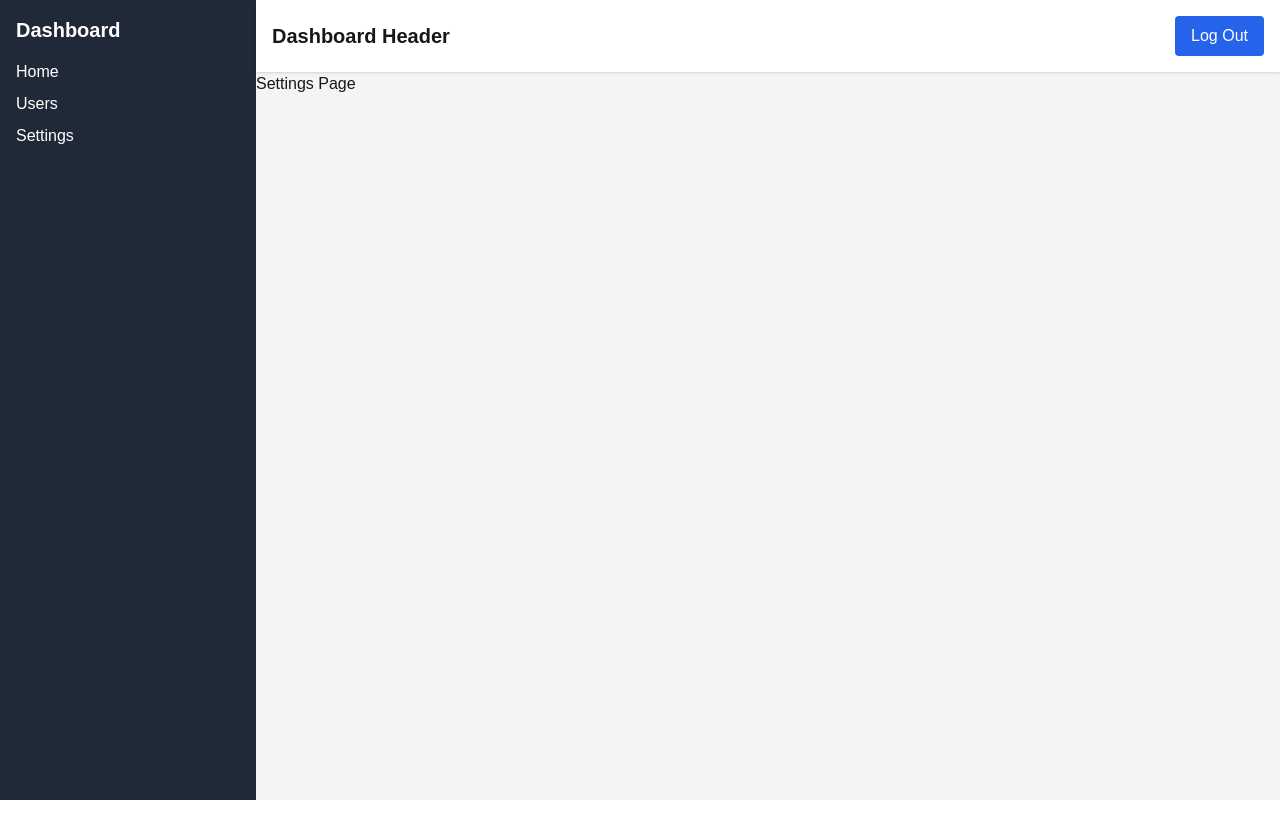
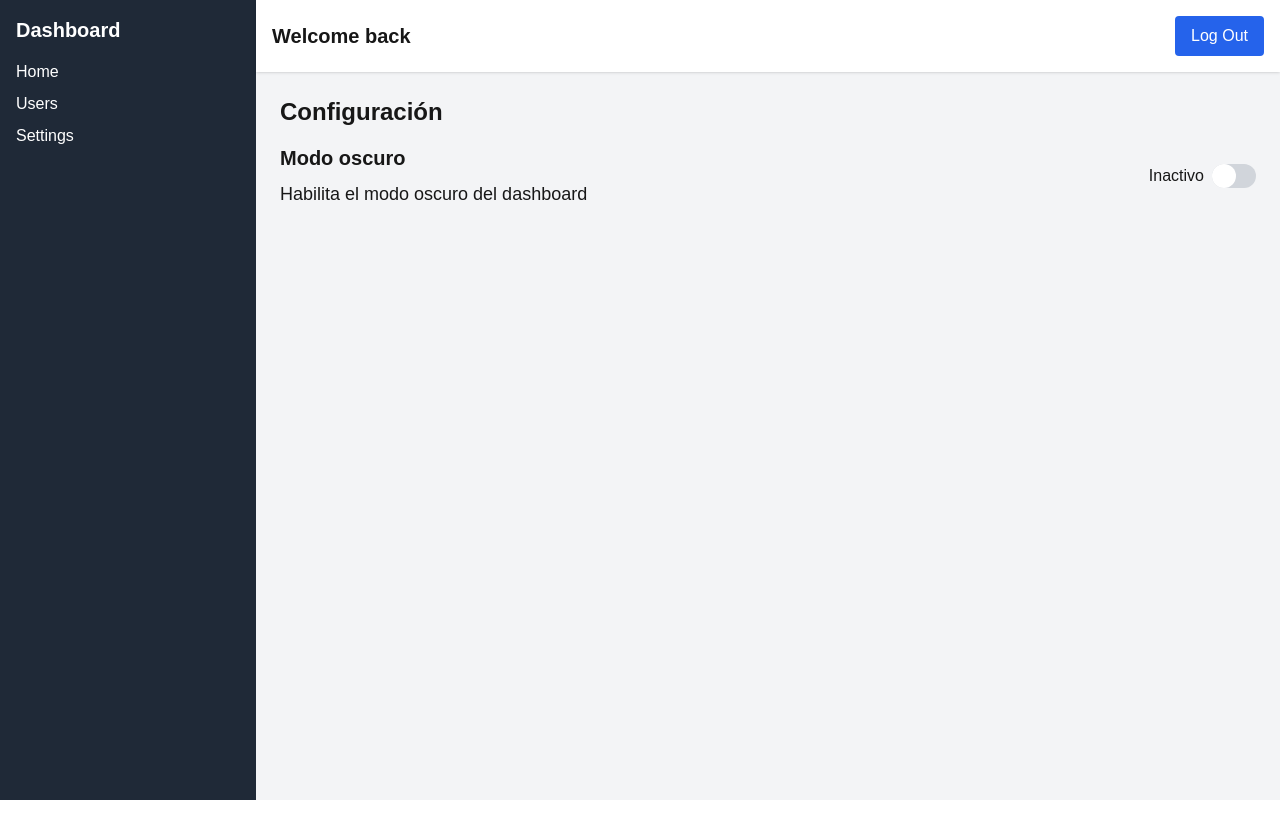
Before and after one commit to hzdelgado/dashboard-graphql, a Next.js app: page /dashboard/settings in a window 1280 px wide. Shown: the top 838 px of the page. Before the commit the page ends 800 px from the top, so only its background shows below. Built offline with nearby package versions, Linux system fonts and the light colour scheme.

Commit message:
register view integrated with backend

```diff
--- a/app/dashboard/layout.tsx
+++ b/app/dashboard/layout.tsx
@@ -12,7 +12,7 @@ export default function DashboardLayout({
       {/* Barra lateral */}
         <Sidebar/>
       {/* Contenido principal */}
-      <div className="flex flex-col flex-1 bg-gray-100">
+      <div className="flex flex-col flex-1 bg-gray-100 dark:bg-slate-600">
         <Header />
         {children}
       </div>
--- a/app/dashboard/page.tsx
+++ b/app/dashboard/page.tsx
@@ -1,7 +1,6 @@
 "use client";
 import { redirect } from "next/navigation";
 import DashboardLayout from "./layout";
-import { useEffect } from "react";
 
 const DashboardPage = ({
     children,
--- a/app/dashboard/settings/page.tsx
+++ b/app/dashboard/settings/page.tsx
@@ -1,6 +1,24 @@
+"use client"
+import InputSwitch from "@/components/input/InputSwitch";
+import { useTheme } from "@/context/ThemeContext";
 
 export default function Settings() {
+  const { toggleDarkMode } = useTheme();
+
+
   return (
-      <div>Settings Page</div>
+    <div className="flex flex-col items-start min-h-screen p-6">
+      <h1 className="text-2xl font-bold mb-4 dark:text-white">Configuración</h1>
+
+      <div className="flex flex-row justify-between w-full">
+        <label>
+        <h3 className="text-xl font-semibold mb-2 dark:text-white">Modo oscuro</h3>
+        <h3 className="text-lg font-medium dark:text-white">Habilita el modo oscuro del dashboard</h3>
+        </label>
+
+          <InputSwitch onToggle={toggleDarkMode}/>
+      </div>
+
+    </div>
   );
 }
--- a/app/layout.tsx
+++ b/app/layout.tsx
@@ -4,6 +4,7 @@ import "./globals.css";
 import ApolloProvider from "../utils/ApolloProvider";
 import OverlayLoader from "../components/loader/OverlayLoader";
 import { LoaderProvider } from "@/context/LoaderContext";
+import { ThemeProvider } from "@/context/ThemeContext"; // Importamos el ThemeProvider
 
 const geistSans = localFont({
   src: "./fonts/GeistVF.woff",
@@ -27,6 +28,7 @@ export default function RootLayout({
   children: React.ReactNode;
 }>) {
   return (
+    <ThemeProvider>
       <html lang="en">
         <body
           className={`${geistSans.variable} ${geistMono.variable} antialiased`}
@@ -36,8 +38,8 @@ export default function RootLayout({
             <OverlayLoader />
             <ApolloProvider>{children}</ApolloProvider>
           </LoaderProvider>
-
         </body>
       </html>
+    </ThemeProvider>
   );
 }
--- a/components/Header.tsx
+++ b/components/Header.tsx
@@ -7,8 +7,8 @@ const Header = () => {
     await logout();
   };
     return (
-      <div className="bg-white p-4 shadow flex justify-between items-center">
-        <div className="font-bold text-xl">Dashboard Header</div>
+      <div className="bg-white p-4 shadow flex justify-between items-center dark:bg-slate-400">
+        <div className="font-bold text-xl">Welcome back</div>
         <div>
           <button onClick={handleLogout} className="bg-blue-600 text-white px-4 py-2 rounded">Log Out</button>
         </div>
--- /dev/null
+++ b/components/input/InputSwitch.tsx
@@ -0,0 +1,37 @@
+// components/Switch.tsx
+import { useState } from 'react';
+
+interface SwitchProps {
+  initialState?: boolean; // Estado inicial del switch, por defecto es 'false'
+  onToggle?: (state: boolean) => void; // Función que se ejecuta al cambiar el estado
+}
+
+const InputSwitch = ({ initialState = false, onToggle }: SwitchProps) => {
+  const [isEnabled, setIsEnabled] = useState(initialState);
+
+  // Función para cambiar el estado del switch
+  const toggleSwitch = () => {
+    const newState = !isEnabled;
+    setIsEnabled(newState);
+    if (onToggle) {
+      onToggle(newState); // Llamar la función onToggle si se pasó como prop
+    }
+  };
+
+  return (
+    <label htmlFor="switch" className="flex items-center cursor-pointer">
+      <span className="mr-2 dark:text-white">{isEnabled ? "Activo" : "Inactivo"}</span>
+      <div
+        onClick={toggleSwitch}
+        id="switch"
+        className={`relative inline-flex items-center h-6 rounded-full w-11 ${isEnabled ? "bg-green-500" : "bg-gray-300"}`}
+      >
+        <span
+          className={`transform transition-all duration-300 ease-in-out inline-block w-6 h-6 rounded-full bg-white ${isEnabled ? "translate-x-5" : "translate-x-0"}`}
+        />
+      </div>
+    </label>
+  );
+};
+
+export default InputSwitch;
--- a/components/login/LoginForm.tsx
+++ b/components/login/LoginForm.tsx
@@ -3,12 +3,10 @@
 import { useState } from "react";
 import { useRouter } from "next/navigation";
 import PasswordInput from "../input/PasswordInput";
-import { isValidPassword } from "@/utils/validations";
 import { setTokenInCookie } from "@/utils/cookies";
 import TextInput from "../input/TextInput";
 import { useLoader } from "@/context/LoaderContext";
 import { loginUser } from "@/services/authService";
-import Cookies from "js-cookie";
 
 const LoginForm = () => {
     const router = useRouter();
@@ -21,25 +19,15 @@ const LoginForm = () => {
 
     const handleLogin = async (e: React.FormEvent) => {
       e.preventDefault();
-      // Activamos el loader antes de comenzar la operación asíncrona
       showLoader();
-
-      /*if (!isValidPassword(password)) {
-        setError(
-          "La contraseña debe tener al menos 6 caracteres, incluir una mayúscula, una minúscula, un número y un carácter especial."
-        );
-        hideLoader()
-        return;
-      }*/
-
       try {
         const userData = await loginUser(email, password);
         // Guardamos el token en una cookie con una fecha de expiración
         console.log('userData', userData)
-        setTokenInCookie(userData); // Expira en 1 día
+        setTokenInCookie(userData.token); // Expira en 1 día
         router.push("/dashboard/home")
       } catch (error: any) {
-        setError(error.message || "Login failed");
+        setError(error.message);
       } finally {
         hideLoader();
       }
@@ -47,7 +35,7 @@ const LoginForm = () => {
 
     return (
         <div className="w-full max-w-md bg-white p-8 rounded shadow-md">
-          <h2 className="text-2xl font-bold text-center mb-6">Login Dashboard</h2>
+          <h2 className="text-2xl font-bold text-center mb-6">Ingreso</h2>
           <form onSubmit={handleLogin}>
             {/* Correo */}
             <TextInput
@@ -73,7 +61,7 @@ const LoginForm = () => {
             </button>
           </form>
           <p className="mt-4 text-center text-sm text-gray-600">
-            ¿No tienes cuenta?{" "}
+            ¿No estas registrado?{" "}
             <a
               href="/register"
               className="text-indigo-600 hover:underline"
--- a/components/register/RegisterForm.tsx
+++ b/components/register/RegisterForm.tsx
@@ -4,6 +4,9 @@ import { useRouter } from "next/navigation";
 import PasswordInput from "../input/PasswordInput";
 import { isValidPassword } from "../../utils/validations";
 import TextInput from "../input/TextInput";
+import { signUpUser } from "@/services/authService";
+import { setTokenInCookie } from "@/utils/cookies";
+import { useLoader } from "@/context/LoaderContext";
 
 const RegisterForm = () => {
   const [name, setName] = useState<string>("");
@@ -12,9 +15,11 @@ const RegisterForm = () => {
   const [confirmPassword, setConfirmPassword] = useState<string>("");
   const [error, setError] = useState<string>("");
   const router = useRouter();
+  const { showLoader, hideLoader } = useLoader();
 
   const handleSubmit = async (e: React.FormEvent<HTMLFormElement>) => {
     e.preventDefault();
+    showLoader();
 
     if (!isValidPassword(password)) {
       setError(
@@ -28,16 +33,28 @@ const RegisterForm = () => {
       return;
     }
 
-    router.push("/dashboard");
+    try {
+      const userData = await signUpUser(name, email, password);
+      // Guardamos el token en una cookie con una fecha de expiración
+      console.log('userData', userData)
+      setTokenInCookie(userData.token); // Expira en 1 día
+      router.push("/dashboard/home")
+    } catch (error: any) {
+      setError(error.message);
+    } finally {
+      hideLoader();
+    }
+
   };
 
   return (
+    <div className="w-full max-w-md bg-white p-8 rounded shadow-md">
+
     <form
       onSubmit={handleSubmit}
-      className="w-full max-w-md p-8 bg-white shadow-md rounded-md"
     >
       <h1 className="text-2xl font-semibold text-gray-800 text-center mb-6">
-        Registrarse
+        Registro
       </h1>
       {error && <p className="text-red-500 text-center mb-4">{error}</p>}
 
@@ -78,9 +95,19 @@ const RegisterForm = () => {
         type="submit"
         className="w-full bg-indigo-600 text-white py-2 rounded-md hover:bg-indigo-700 transition-colors"
       >
-        Registrarse
+        Sign up
       </button>
     </form>
+    <p className="mt-4 text-center text-sm text-gray-600">
+    ¿Ya estas registrad@?{" "}
+    <a
+      href="/login"
+      className="text-indigo-600 hover:underline"
+    >
+      Ingresa aquí
+    </a>
+  </p>
+  </div>
   );
 };
 
--- /dev/null
+++ b/context/ThemeContext.tsx
@@ -0,0 +1,58 @@
+// context/ThemeContext.tsx
+"use client";
+import { createContext, useState, useContext, ReactNode, useEffect } from "react";
+
+// Definir el tipo para el contexto
+interface ThemeContextType {
+  darkMode: boolean;
+  toggleDarkMode: () => void;
+}
+
+// Crear el contexto con un valor predeterminado
+const ThemeContext = createContext<ThemeContextType | undefined>(undefined);
+
+// Componente proveedor del contexto
+export const ThemeProvider = ({ children }: { children: ReactNode }) => {
+  const [darkMode, setDarkMode] = useState<boolean>(false);
+
+  // Cargar el estado inicial del tema desde localStorage (si existe)
+  useEffect(() => {
+    const savedTheme = localStorage.getItem("darkMode");
+    if (savedTheme === "true") {
+      setDarkMode(true);
+      document.documentElement.classList.add('dark');
+    } else {
+      document.documentElement.classList.remove('dark');
+    }
+  }, []);
+
+  // Función para alternar entre los modos
+  const toggleDarkMode = () => {
+    setDarkMode(prevMode => {
+      const newMode = !prevMode;
+      if (newMode) {
+        document.documentElement.classList.add('dark'); // Añadir clase 'dark'
+        localStorage.setItem('darkMode', 'true');
+      } else {
+        document.documentElement.classList.remove('dark'); // Remover clase 'dark'
+        localStorage.setItem('darkMode', 'false');
+      }
+      return newMode;
+    });
+  };
+
+  return (
+    <ThemeContext.Provider value={{ darkMode, toggleDarkMode }}>
+      {children}
+    </ThemeContext.Provider>
+  );
+};
+
+// Hook para usar el contexto
+export const useTheme = () => {
+  const context = useContext(ThemeContext);
+  if (!context) {
+    throw new Error("useTheme must be used within a ThemeProvider");
+  }
+  return context;
+};
--- a/tailwind.config.ts
+++ b/tailwind.config.ts
@@ -6,6 +6,7 @@ export default {
     "./components/**/*.{js,ts,jsx,tsx,mdx}",
     "./app/**/*.{js,ts,jsx,tsx,mdx}",
   ],
+  darkMode: 'class',
   theme: {
     extend: {
       colors: {
--- a/utils/cookies.ts
+++ b/utils/cookies.ts
@@ -6,7 +6,7 @@ export const setTokenInCookie = (token: string) => {
     expires: 1,  // Expiración de 1 día
     path: '/',   // Asegura que la cookie sea accesible desde todo el dominio
     sameSite: 'Strict', // Previene que se envíe la cookie en solicitudes cross-site
-    secure: true,
+    secure: true, //process.env === 'production'
   });
 };
 
```
Also changed, not shown: services/authService.ts (+33 -4 lines). Lines whose indentation alone changed are shown as unchanged.
